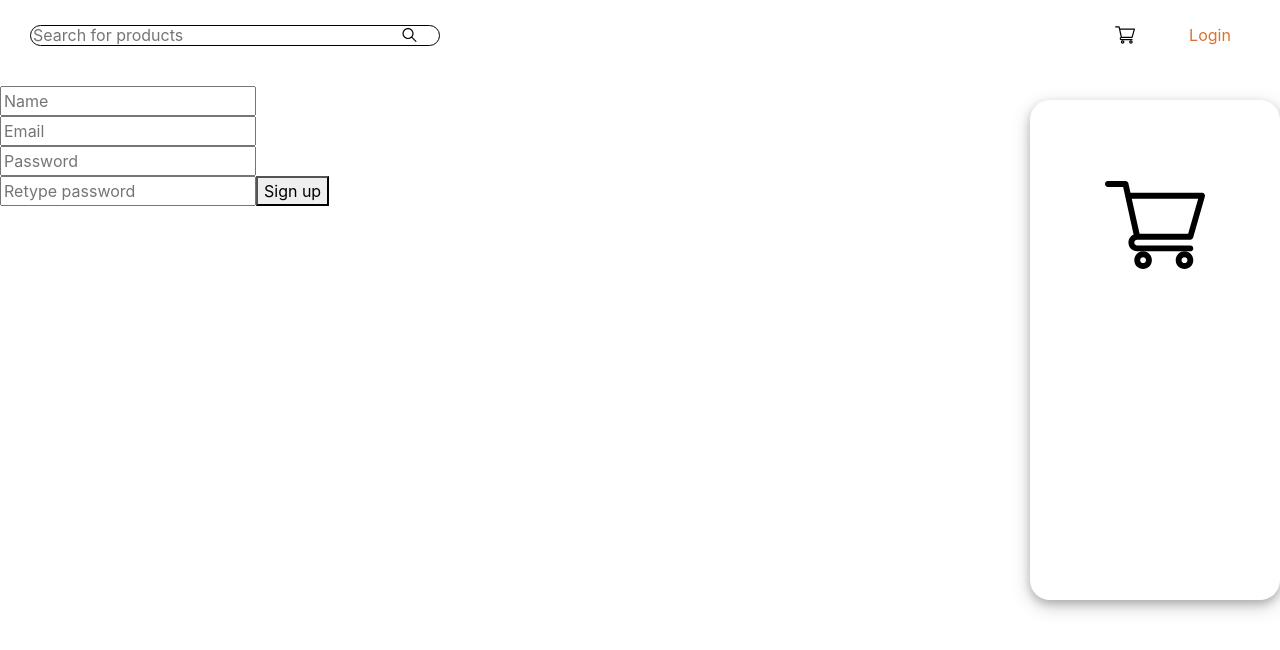
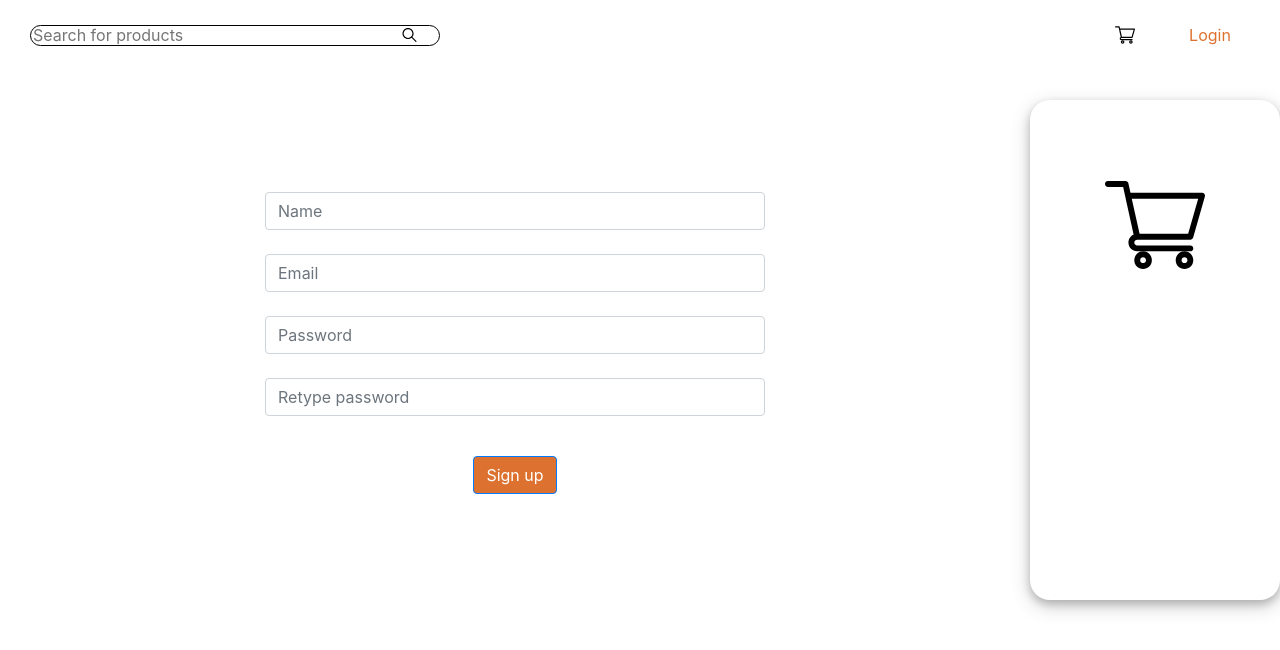
Before and after one commit to notks/pizza-shop, a React (Create React App) app: page /register in a window 1280 px wide. Shown: the top 650 px of the page. Built offline with nearby package versions, Linux system fonts and the light colour scheme.

Commit message:
finished register page styling

```diff
--- a/src/components/Navbar/Navbar.js
+++ b/src/components/Navbar/Navbar.js
@@ -1,4 +1,4 @@
-import React, { useState, useRef } from "react";
+import React, { useState } from "react";
 import "./Navbar.scss";
 import Dropdown from "../Dropdown/Dropdown";
 //const a = new Auth();
--- a/src/components/Register/Register.js
+++ b/src/components/Register/Register.js
@@ -1,5 +1,5 @@
 import React, { useRef, useState } from "react";
-
+import "./Register.scss";
 export default function Register() {
   const name = useRef();
   const email = useRef();
@@ -29,25 +29,44 @@ export default function Register() {
         .catch((e) => console.log(e));
       setmsg("req send pass ok!");
     } else {
-      setmsg("req not send pass not ok");
+      setmsg("Passwords dont match!");
     }
   };
   return (
-    <div>
+    <div className="register_container">
       <p>{msg}</p>
-
-      <input type="text" ref={name} placeholder="Name"></input>
-      <br />
-      <input type="text" ref={email} placeholder="Email"></input>
-      <br />
-      <input type="password" ref={password} placeholder="Password"></input>
+      <div className="input_fields">
+        <input
+          className="form-control"
+          type="text"
+          ref={name}
+          placeholder="Name"
+        ></input>
         <br />
         <input
+          className="form-control"
+          type="text"
+          ref={email}
+          placeholder="Email"
+        ></input>
+        <br />
+        <input
+          className="form-control"
+          type="password"
+          ref={password}
+          placeholder="Password"
+        ></input>
+        <br />
+        <input
+          className="form-control"
           type="password"
           ref={password2}
           placeholder="Retype password"
         ></input>
-      <button onClick={() => handleRegister()}>Sign up</button>
+      </div>
+      <button className="btn btn-primary " onClick={() => handleRegister()}>
+        Sign up
+      </button>
     </div>
   );
 }
--- /dev/null
+++ b/src/components/Register/Register.scss
@@ -0,0 +1,19 @@
+@import "../../styles/variables";
+.register_container {
+  width: 100%;
+  height: 100%;
+  display: flex;
+  flex-direction: column;
+  align-items: center;
+  justify-content: center;
+  .input_fields {
+    width: 500px;
+  }
+  button {
+    margin-top: 40px;
+    background-color: $color2;
+    &:hover {
+      background-color: $color2;
+    }
+  }
+}
```
Lines whose indentation alone changed are shown as unchanged.
